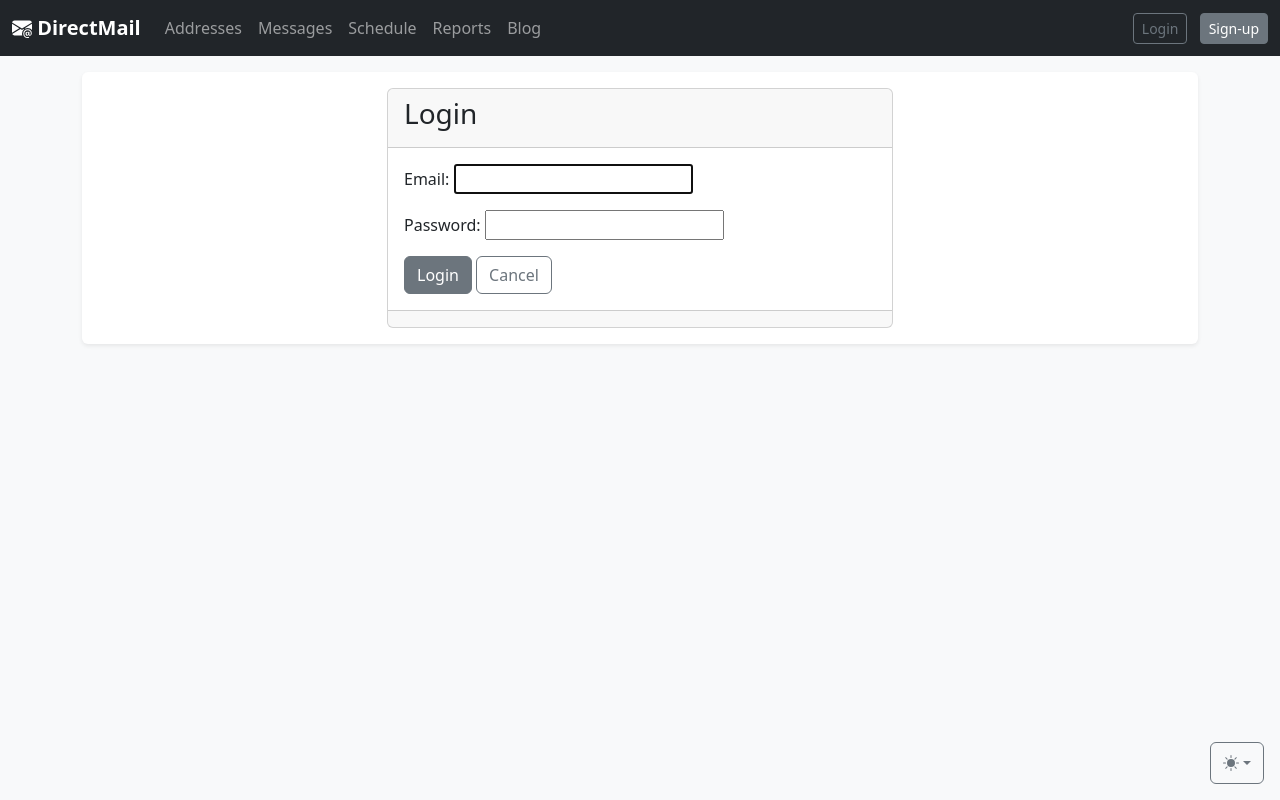
After one commit to Yer-Jean/DirectMail, a Django app: page /users/ in a window 1280 px wide. The commit adds this page. Run offline with Django 4.2, Linux system fonts and the light colour scheme; some libraries are stand-ins or nearby versions.

Commit message:
Login-SignUp with email activation added

```diff
--- a/config/urls.py
+++ b/config/urls.py
@@ -21,5 +21,6 @@ from django.urls import path, include
 
 urlpatterns = [
     path('admin/', admin.site.urls),
-    path('', include('mailing.urls')),
+    path('', include('mailing.urls'), name='mailing'),
+    path('users/', include('users.urls'), name='users'),
 ] + static(settings.MEDIA_URL, document_root=settings.MEDIA_ROOT)
--- a/mailing/templates/mailing/base.html
+++ b/mailing/templates/mailing/base.html
@@ -181,7 +181,7 @@
             <span class="navbar-toggler-icon"></span>
         </button>
 
-        {#  {% include navbar_template %}  #}
+        {# {% include navbar_template %} #}
 
         <div class="navbar-collapse offcanvas-collapse" id="navbarsExampleDefault">
             <ul class="navbar-nav me-auto mb-2 mb-lg-0">
@@ -189,11 +189,11 @@
                 <!--                    <a class="nav-link" aria-current="page" href="#">Home</a>-->
                 <!--                </li>-->
                 <li class="nav-item">
-                    <a class="nav-link" href="#">Messages</a>
+                    <a class="nav-link" href="#">Addresses</a>
+                    {# <a class="nav-link" href="{% url 'address:addresses' %}">Addresses</a> #}
                 </li>
                 <li class="nav-item">
-                    <a class="nav-link" href="#">Addresses</a>
-             {#       <a class="nav-link" href="{% url 'address:addresses' %}">Addresses</a>  #}
+                    <a class="nav-link" href="#">Messages</a>
                 </li>
                 <li class="nav-item">
                     <a class="nav-link" href="#">Schedule</a>
@@ -217,24 +217,15 @@
 
         </div>
 
-<!--        <div class="col-md-4 text-end">-->
-<!--&lt;!&ndash;            yerzhanamirkhanov@gmail.com&ndash;&gt;-->
-<!--            <button type="button" class="btn btn-sm btn-outline-secondary me-2">Login</button>-->
-<!--            <button type="button" class="btn btn-sm btn-secondary">Sign-up</button>-->
-<!--        </div>-->
-        <ul class="nav">
-        <li class="nav-item">
-            <a href="#" class="nav-link link-body-emphasis px-2">Login</a>
-<!--                                            <svg xmlns="http://www.w3.org/2000/svg" width="32" height="32" fill="currentColor"-->
-<!--                         class="bi bi-person-circle" viewBox="0 0 16 16">-->
-<!--                        <path d="M11 6a3 3 0 1 1-6 0 3 3 0 0 1 6 0z"/>-->
-<!--                        <path fill-rule="evenodd"-->
-<!--                              d="M0 8a8 8 0 1 1 16 0A8 8 0 0 1 0 8zm8-7a7 7 0 0 0-5.468 11.37C3.242 11.226 4.805 10 8 10s4.757 1.225 5.468 2.37A7 7 0 0 0 8 1z"/>-->
-<!--                    </svg>-->
-        </li>
-
-        <li class="nav-item"><a href="#" class="nav-link link-body-emphasis px-2">Sign up</a></li>
-      </ul>
+        <div class="col-md-4 text-end">
+            {% if user.is_authenticated %}
+                <a href="#" type="button" class="btn btn-sm btn-outline-secondary me-2">{{ user.email }}</a>
+                <a href="{% url 'users:logout' %}" type="button" class="btn btn-sm btn-secondary">Logout</a>
+            {% else %}
+                <a href="{% url 'users:login' %}" type="button" class="btn btn-sm btn-outline-secondary me-2">Login</a>
+                <a href="{% url 'users:signup' %}" type="button" class="btn btn-sm btn-secondary">Sign-up</a>
+            {% endif %}
+        </div>
     </div>
 </nav>
 
--- /dev/null
+++ b/users/templates/users/login.html
@@ -0,0 +1,28 @@
+{% extends 'mailing/base.html' %}
+{% block content %}
+<div class="col-12">
+    <form method="post" class="row">
+        <div class="col-3"></div>
+        <div class="col-6">
+            <div class="card">
+                <div class="card-header">
+                    <h3 class="card-title">
+                        Login
+                    </h3>
+                </div>
+                <div class="card-body">
+                    {% csrf_token %}
+                    {{ form.as_p }}
+                    <button type="submit" class="btn btn-secondary">
+                        Login
+                    </button>
+                    <a class="btn btn-outline-secondary" onclick="history.back();">Cancel</a>
+                </div>
+                <div class="card-footer">
+           {#          <a class="btn btn-sm btn-outline-secondary" href="{% url 'users:reset_password' %}">Forgot password?</a>  #}
+                </div>
+            </div>
+        </div>
+    </form>
+</div>
+{% endblock %}
--- /dev/null
+++ b/users/urls.py
@@ -0,0 +1,15 @@
+from django.contrib.auth.views import LoginView, LogoutView
+from django.urls import path
+
+from users.apps import UsersConfig
+from users.views import RegisterView, activate_user
+
+app_name = UsersConfig.name
+
+urlpatterns = [
+    path('', LoginView.as_view(template_name='users/login.html'), name='login'),
+    path('logout/', LogoutView.as_view(), name='logout'),
+    path('signup/', RegisterView.as_view(), name='signup'),
+    path('confirm/<str:token>', activate_user, name='confirm'),
+    # path('resetpassword/', reset_password, name='reset_password'),
+]
```
Also changed, not shown: config/settings.py (+8 -0 lines), users/forms.py (added, +10 -0 lines), users/templates/users/signup.html (added, +25 -0 lines), users/views.py (+36 -2 lines). Lines whose indentation alone changed are shown as unchanged.
